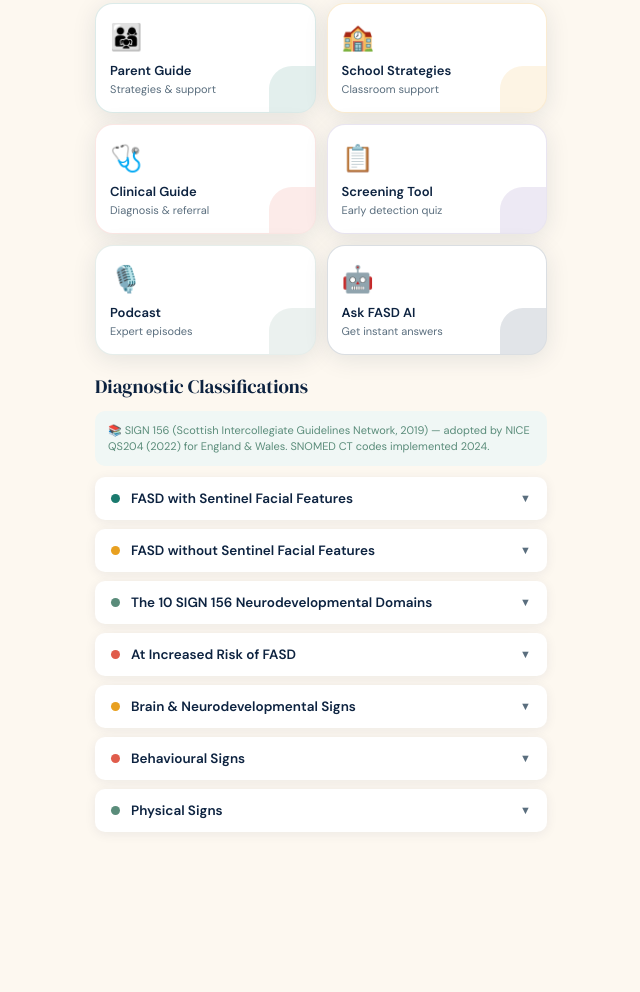
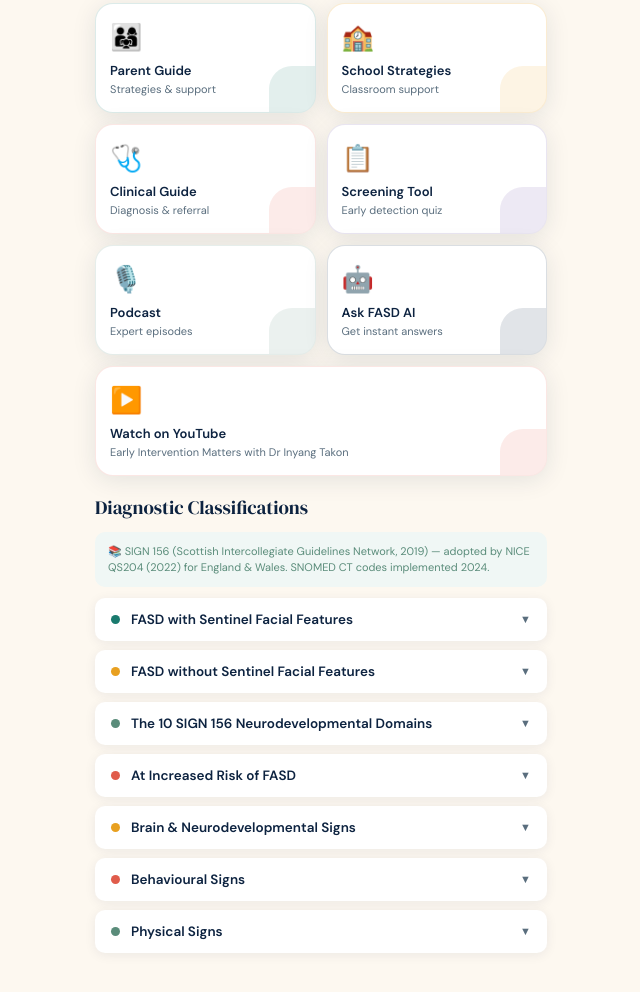
Before and after one commit to inyangtakon384-cell/fasd-compass, a plain HTML site: page index.html in a window 1280 px wide. Shown: the part 1619-2611 px from the top of the page, without its empty margins (319-959 px from the left). Before the commit the page ends 2570 px from the top, so only its background shows below. Drawn offline with Linux system fonts and the light colour scheme.

Commit message:
Add YouTube link to homepage Quick Access

```diff
--- a/index.html
+++ b/index.html
@@ -160,6 +160,8 @@ body {
   border: 1.5px solid transparent; position: relative; overflow: hidden;
 }
 .quick-card:active { transform: scale(.97); }
+a.quick-card { display: block; text-decoration: none; color: inherit; }
+.qc-wide { grid-column: 1 / -1; }
 .qc-icon { font-size: 26px; margin-bottom: 8px; display: block; }
 .qc-label { font-size: 13px; font-weight: 700; color: var(--navy); margin-bottom: 3px; }
 .qc-sub { font-size: 11px; color: var(--text-muted); }
@@ -583,6 +585,7 @@ body {
       <div class="quick-card qc-purple" onclick="switchNav(document.querySelectorAll('.nav-item')[2],'quiz')"><span class="qc-icon">📋</span><div class="qc-label">Screening Tool</div><div class="qc-sub">Early detection quiz</div><div class="qc-accent"></div></div>
       <div class="quick-card qc-sage" onclick="switchNav(document.querySelectorAll('.nav-item')[1],'podcast')"><span class="qc-icon">🎙️</span><div class="qc-label">Podcast</div><div class="qc-sub">Expert episodes</div><div class="qc-accent"></div></div>
       <div class="quick-card qc-navy" onclick="switchNav(document.querySelectorAll('.nav-item')[4],'chat')"><span class="qc-icon">🤖</span><div class="qc-label">Ask FASD AI</div><div class="qc-sub">Get instant answers</div><div class="qc-accent"></div></div>
+      <a class="quick-card qc-coral qc-wide" href="https://www.youtube.com/@earlyinterventionmatters" target="_blank" rel="noopener noreferrer" aria-label="Watch Early Intervention Matters on YouTube (opens in a new tab)"><span class="qc-icon">▶️</span><div class="qc-label">Watch on YouTube</div><div class="qc-sub">Early Intervention Matters with Dr Inyang Takon</div><div class="qc-accent"></div></a>
     </div>
   </div>
   <div class="section">
--- a/sw.js
+++ b/sw.js
@@ -1,7 +1,7 @@
 // FASD Compass Service Worker
 // Strategies: Cache-first for app shell, network-first for external resources
 
-const APP_VERSION = 'fasd-compass-gh-v1.0.0';
+const APP_VERSION = 'fasd-compass-gh-v1.0.1';
 const STATIC_CACHE = `${APP_VERSION}-static`;
 const DYNAMIC_CACHE = `${APP_VERSION}-dynamic`;
 const FONT_CACHE = `${APP_VERSION}-fonts`;
```
